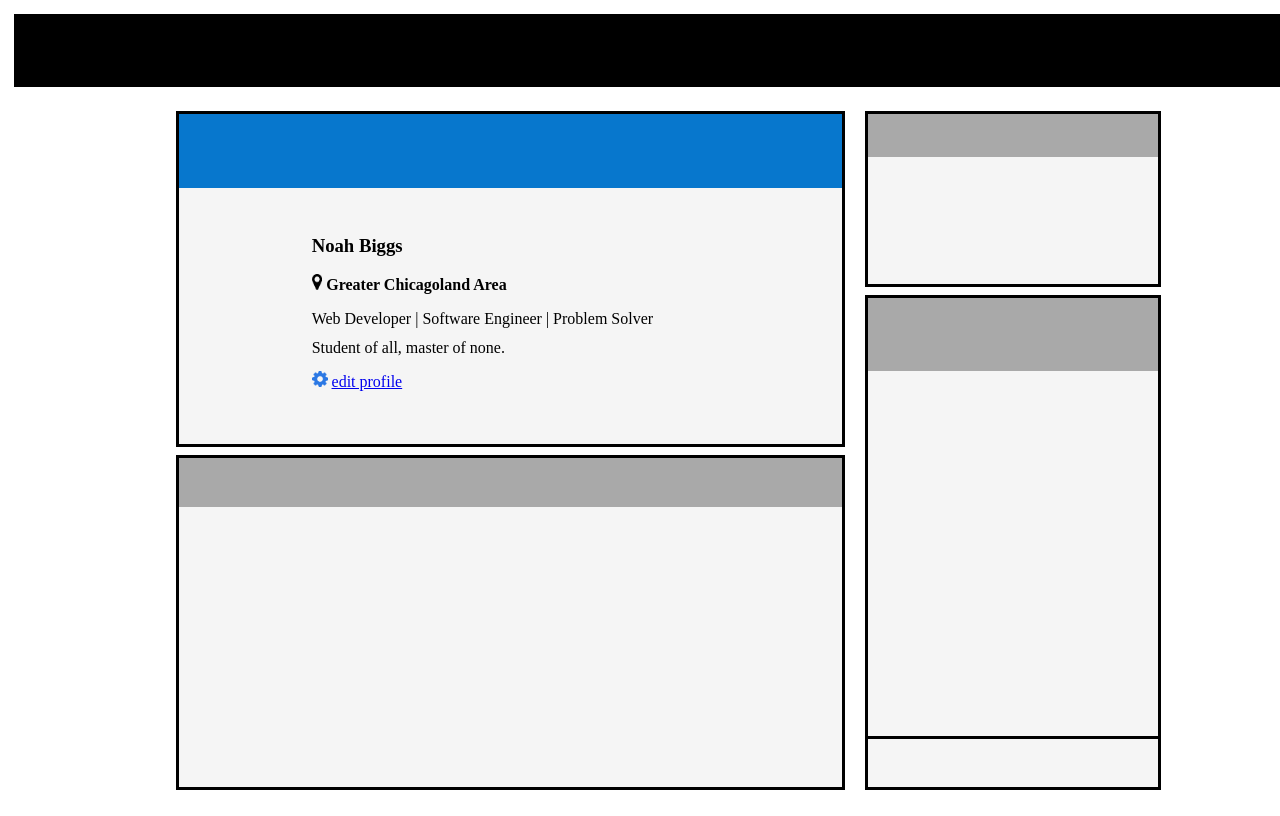
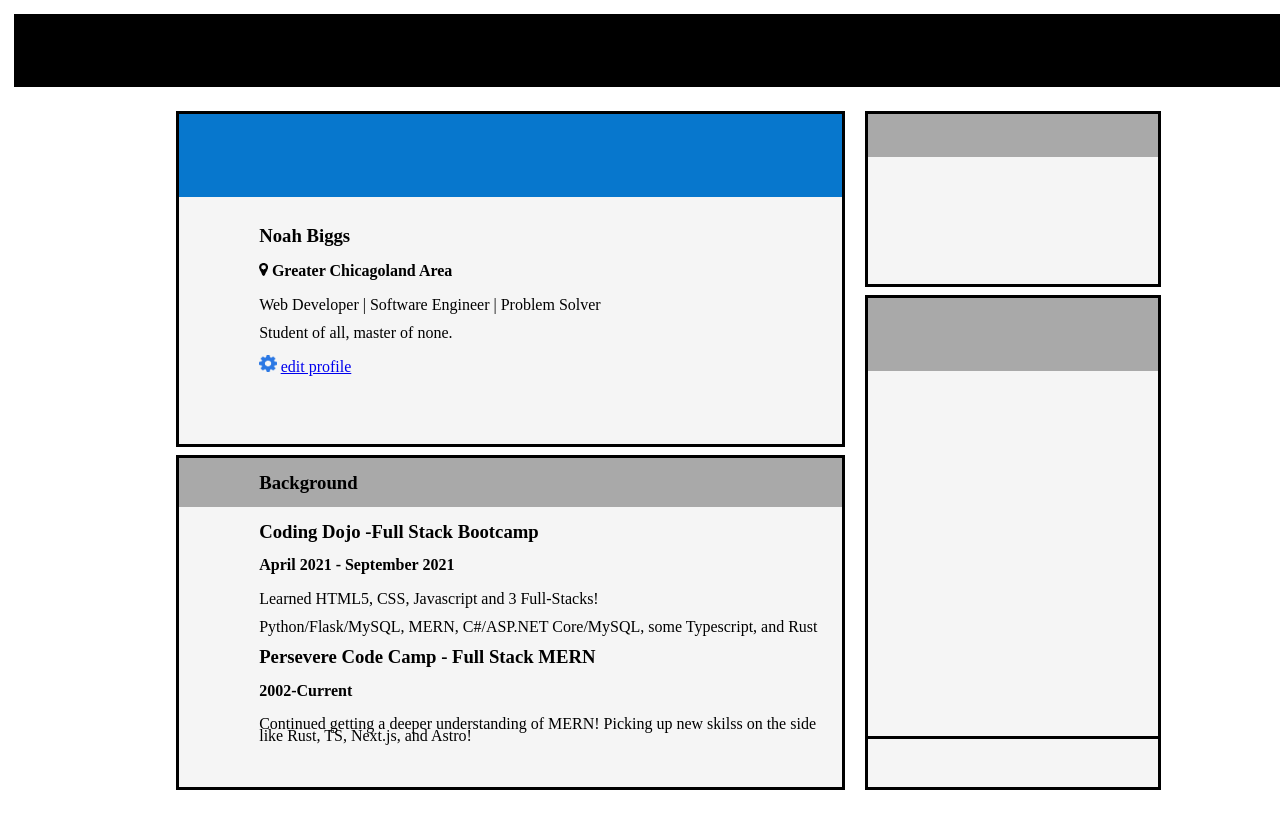
Before and after one commit to CyrusTapps/SocialMedia, a plain HTML site: page index.html in a window 1280 px wide. Drawn offline with Linux system fonts and the light colour scheme.

Commit message:
added text to section 2

```diff
--- a/index.html
+++ b/index.html
@@ -16,16 +16,30 @@
                 <div id="sec1" class="sec1">
                     <div id="sec1A"></div>
                     <div id="sec1B">
-                        <h3 class="titles">Noah Biggs</h3>
-                        <h4 class="subtitles"><img src="assets/map-marker.png" id="mapmarker"> Greater Chicagoland Area</h4>
-                        <p class="text">Web Developer | Software Engineer | Problem Solver</p>
-                        <p class="text">Student of all, master of none.</p>
-                        <p class="text"><img src="assets/gear.png" id="gearpic"> <a href="#">edit profile</a></p>
+                        <h3 class="titles" id="name">Noah Biggs</h3>
+                        <h4 class="subtitles" id="location"><img src="assets/map-marker.png" id="mapmarker"> Greater Chicagoland Area</h4>
+                        <p class="text" id ="traits">Web Developer | Software Engineer | Problem Solver</p>
+                        <p class="text" id="blurb">Student of all, master of none.</p>
+                        <p class="text" id="profile"><img src="assets/gear.png" id="gearpic"> <a href="#">edit profile</a></p>
                     </div>
                 </div>
                 <div id="sec2" class="sec2">
-                    <div id="sec2A"></div>
-                    <div id="sec2B"></div>
+                    <div id="sec2A">
+                        <h3 class="titles" id="background">Background</h3>
+                    </div>
+                    <div id="sec2B">
+                        <h3 class="titles" id="dojo">Coding Dojo -Full Stack Bootcamp</h3>
+                        <h4 class="subtitles" id="dojodates">April 2021 - September 2021</h4>
+                        <p class="text" id="B1">Learned HTML5, CSS, Javascript and 3 Full-Stacks!</p>
+                        <p class="text" id="B2">Python/Flask/MySQL, MERN, C#/ASP.NET Core/MySQL, some Typescript, and Rust</p>
+                        <h3 class="titles" id="camp">Persevere Code Camp - Full Stack MERN</h3>
+                        <h4 class="subtitles" id="campdates">2002-Current</h4>
+                        <p class="text" id="B3">Continued getting a deeper understanding of MERN! Picking up new skilss on the side like Rust, TS, Next.js, and Astro!</p>
+
+
+
+
+                    </div>
                 </div>
             </section>
             <aside id="aside" class="aside">
--- a/styles.css
+++ b/styles.css
@@ -64,6 +64,28 @@ aside {
 
 }
 
+#sec1A {
+    background-color: #0777cd;
+    width: 100%;
+    height: 25%;
+}
+
+#sec1B {
+    background-color: #f5f5f5;
+    width: 100%;
+    height: 75%;
+    line-height: 0.75rem;
+}
+#name{margin-top: 5%;}
+
+#name,
+#location,
+#traits,
+#blurb,
+#profile {
+    margin-left: 5rem;
+}
+
 #sec2 {
     background-color: white;
     height: 49.25%;
@@ -75,41 +97,36 @@ aside {
     border: 3px solid black;
 }
 
-#sec1A {
-    background-color: #0777cd;
-    width: 100%;
-    height: 25%;
-}
-
-#sec1B {
-    background-color: #f5f5f5;
-    width: 80%;
-    height: 75%;
-    margin-left: 20%;
-    margin-top: 5%;
-    line-height: 0.8rem;
-}
-
 #gearpic {
     height: 3%;
     width: 3%;
 }
 
-#mapmarker{
-    height:2%;
-    width:2%;
+#mapmarker {
+    height: 1.5%;
+    width: 1.5%;
 }
 
 #sec2A {
     background-color: #a9a9a9;
     width: 100%;
     height: 15%;
+    display: flex;
+    align-items: center;
+}
+
+#background {
+    margin-left: 5rem;
 }
 
 #sec2B {
     background-color: #f5f5f5;
     width: 100%;
     height: 85%;
+    line-height: .75rem;
+}
+#dojo, #dojodates, #B1, #B2, #camp, #campdates, #B3{
+    margin-left: 5rem;
 }
 
 #sec3 {
```
